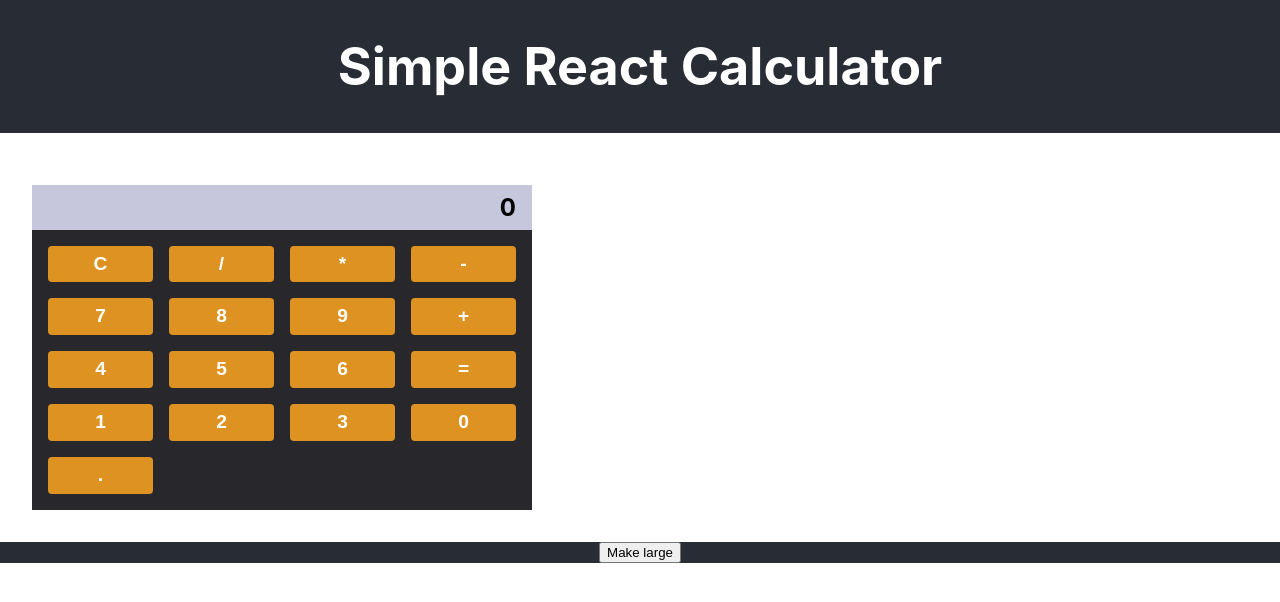
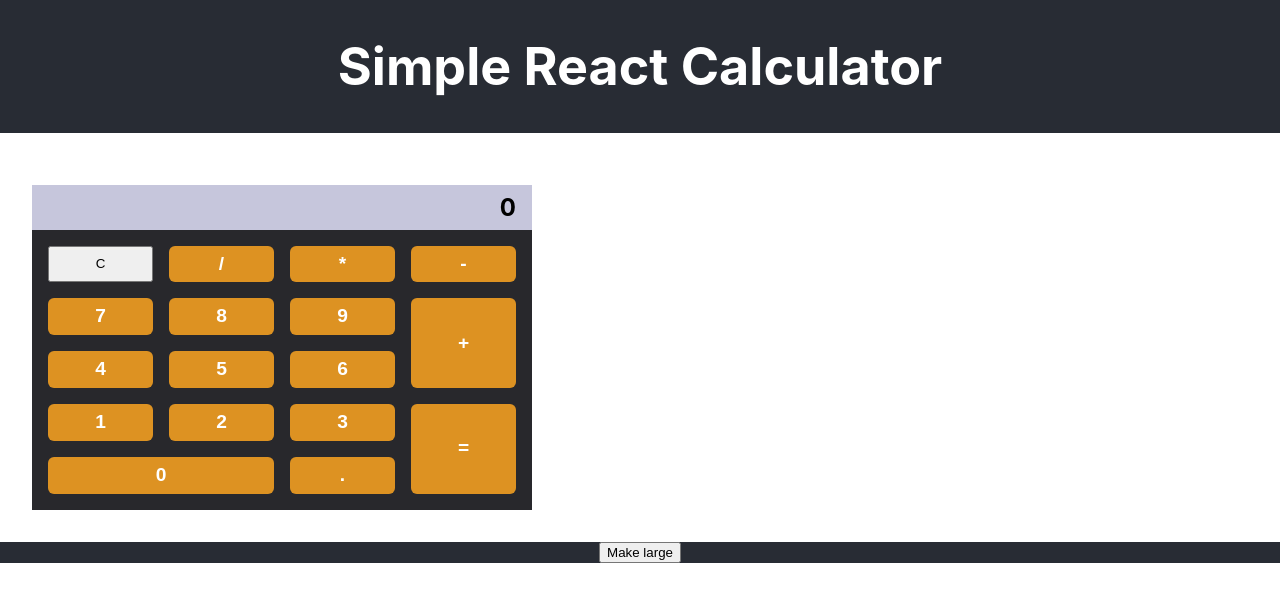
Before and after one commit to usercise/react-calc, a React (Create React App) app: page / in a window 1280 px wide. Shown: the top 602 px of the page. Built offline with nearby package versions, Linux system fonts and the light colour scheme.

Commit message:
Restore layout to initial state after component implementation

```diff
--- a/src/Calculator.css
+++ b/src/Calculator.css
@@ -29,27 +29,3 @@
   color: #fff;
   padding: 1rem;
 }
-
-.Calculator-zero {
-  grid-column: 1 / 3;
-}
-
-.Calculator-plus {
-  grid-row: 2 / 4;
-  grid-column: 4;
-}
-
-.Calculator-equal {
-  grid-row: 4 / 6;
-  grid-column: 4;
-}
-
-.Calculator-inputs > button {
-  background-color: rgb(221, 146, 34);
-  color: #fff;
-  border-width: 0;
-  border-radius: 4px;
-  line-height: 1.5em;
-  font-size: 1.2rem;
-  font-weight: 600;
-}
--- a/src/Calculator.tsx
+++ b/src/Calculator.tsx
@@ -118,6 +118,7 @@ class Calculator extends Component<CalculatorProps, CalculatorState> {
             functionButtonUpdateValue={this.functionButtonUpdateValue.bind(
               this
             )}
+            modifier="plus"
           />
           <NumberButton
             number={4}
@@ -143,6 +144,7 @@ class Calculator extends Component<CalculatorProps, CalculatorState> {
             functionButtonUpdateValue={this.functionButtonUpdateValue.bind(
               this
             )}
+            modifier="equal"
           />
           <NumberButton
             number={1}
@@ -167,6 +169,7 @@ class Calculator extends Component<CalculatorProps, CalculatorState> {
             isEditing={this.state.isEditing}
             displayValue={this.state.entryValue}
             updateInput={this.updateInput.bind(this)}
+            modifier="zero"
           />
           <DotButton
             isEditing={this.state.isEditing}
--- a/src/button/Button.css
+++ b/src/button/Button.css
@@ -1,4 +1,24 @@
 .Button {
+  border-width: 0;
   border-radius: 6px;
   padding: 4px;
+  background-color: rgb(221, 146, 34);
+  color: #fff;
+  line-height: 1.5em;
+  font-size: 1.2rem;
+  font-weight: 600;
 }
+
+.Button--plus {
+  grid-row: 2 / 4;
+  grid-column: 4;
+}
+
+.Button--equal {
+  grid-row: 4 / 6;
+  grid-column: 4;
+}
+
+.Button--zero {
+  grid-column: 1 / 3;
+}
--- a/src/button/FunctionButton.tsx
+++ b/src/button/FunctionButton.tsx
@@ -4,6 +4,7 @@ import Button from './Button';
 interface FunctionButtonProps {
   call: string;
   displayValue: string;
+  modifier?: string;
   functionButtonUpdateValue: (newFunction: string, isEditing: boolean) => void;
 }
 
@@ -11,6 +12,12 @@ const FunctionButton: React.SFC<FunctionButtonProps> = props => {
   const buttonCall = (e: React.MouseEvent<HTMLButtonElement, MouseEvent>) => {
     props.functionButtonUpdateValue(props.call, false);
   };
-  return <Button title={props.call} callback={buttonCall} />;
+  return (
+    <Button
+      modifier={props.modifier}
+      title={props.call}
+      callback={buttonCall}
+    />
+  );
 };
 export default FunctionButton;
--- a/src/button/NumberButton.tsx
+++ b/src/button/NumberButton.tsx
@@ -4,6 +4,7 @@ import Button from './Button';
 interface NumberButtonProps {
   number: number;
   displayValue: string;
+  modifier?: string;
   isEditing: boolean;
   updateInput: (newValue: string) => void;
 }
@@ -18,7 +19,12 @@ const NumberButton: React.SFC<NumberButtonProps> = props => {
     props.updateInput(newValue);
   };
   return (
-    <Button title={strNumber} buttonValue={props.number} callback={addValue} />
+    <Button
+      title={strNumber}
+      modifier={props.modifier}
+      buttonValue={props.number}
+      callback={addValue}
+    />
   );
 };
 export default NumberButton;
```
